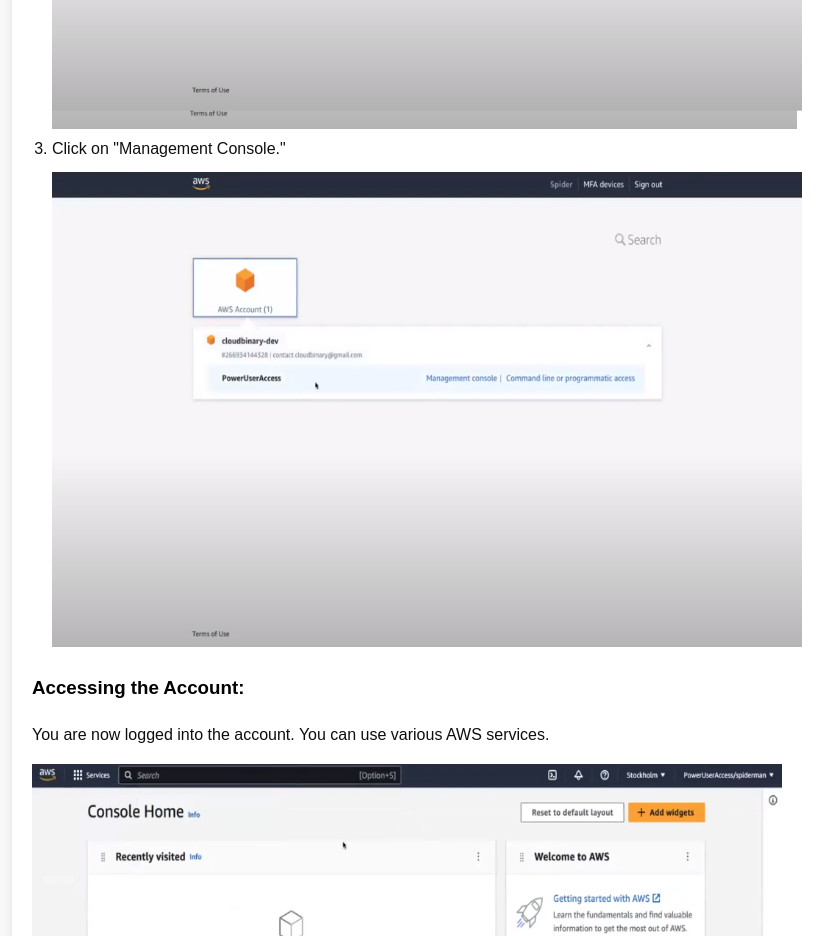
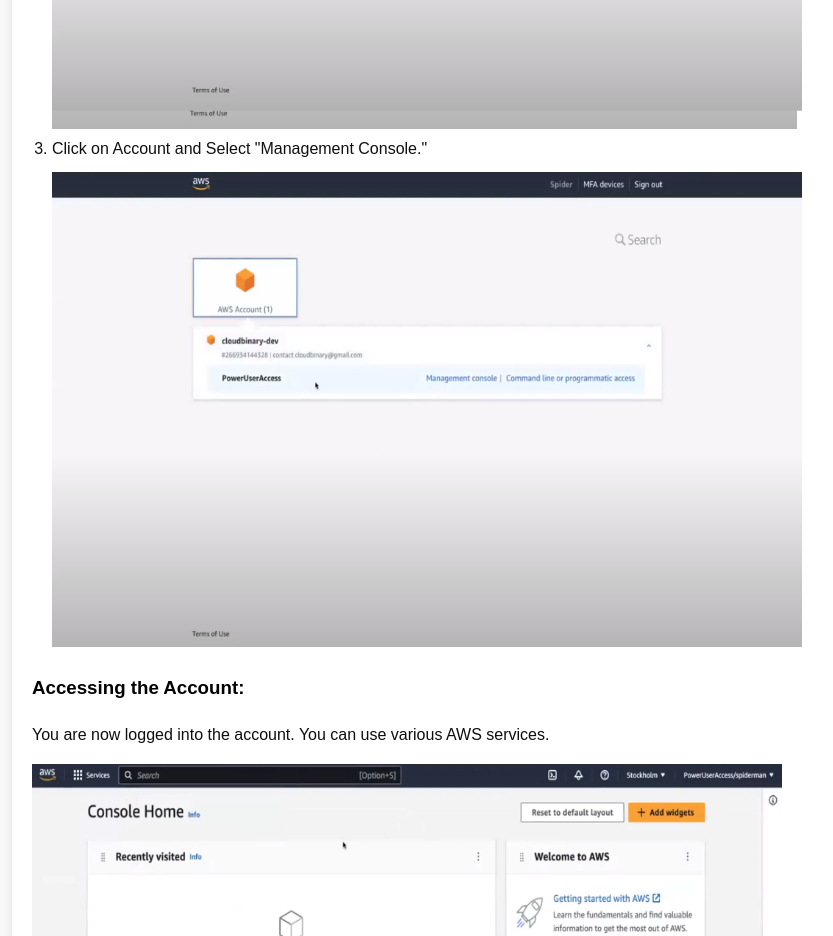
Before and after one commit to Msupriya1506/KB_Usecases, a plain HTML site: page AWS Single Sign On(SSO)/index.html in a window 1280 px wide. Shown: the part 10460-11396 px from the top of the page, without its empty margins (33-866 px from the left). Drawn offline with Linux system fonts and the light colour scheme; files whose address does not match are found by name.

Commit message:
updated-images-sso

```diff
--- a/AWS Single Sign On(SSO)/index.html
+++ b/AWS Single Sign On(SSO)/index.html
@@ -241,7 +241,7 @@
             <li>Select the AWS account, and you should see your account listed.</li>
             <img src="Select the AWS account.png" alt="Select the AWS account.png" width="750" height="475">
 
-            <li>Click on "Management Console."</li>
+            <li>Click on Account and Select "Management Console."</li>
             <img src="select-management-Console.png" alt="select-management-Console.png" width="750" height="475">
 
         </ol>
```
